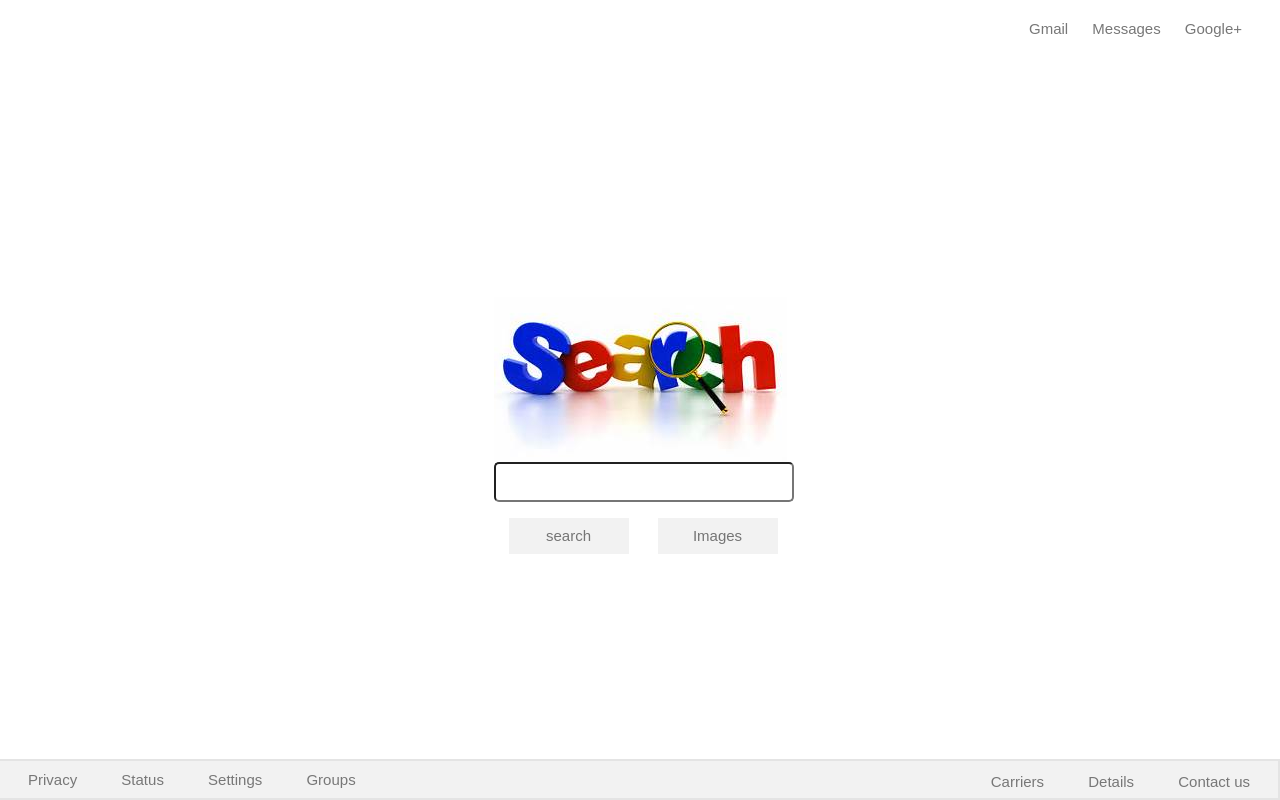
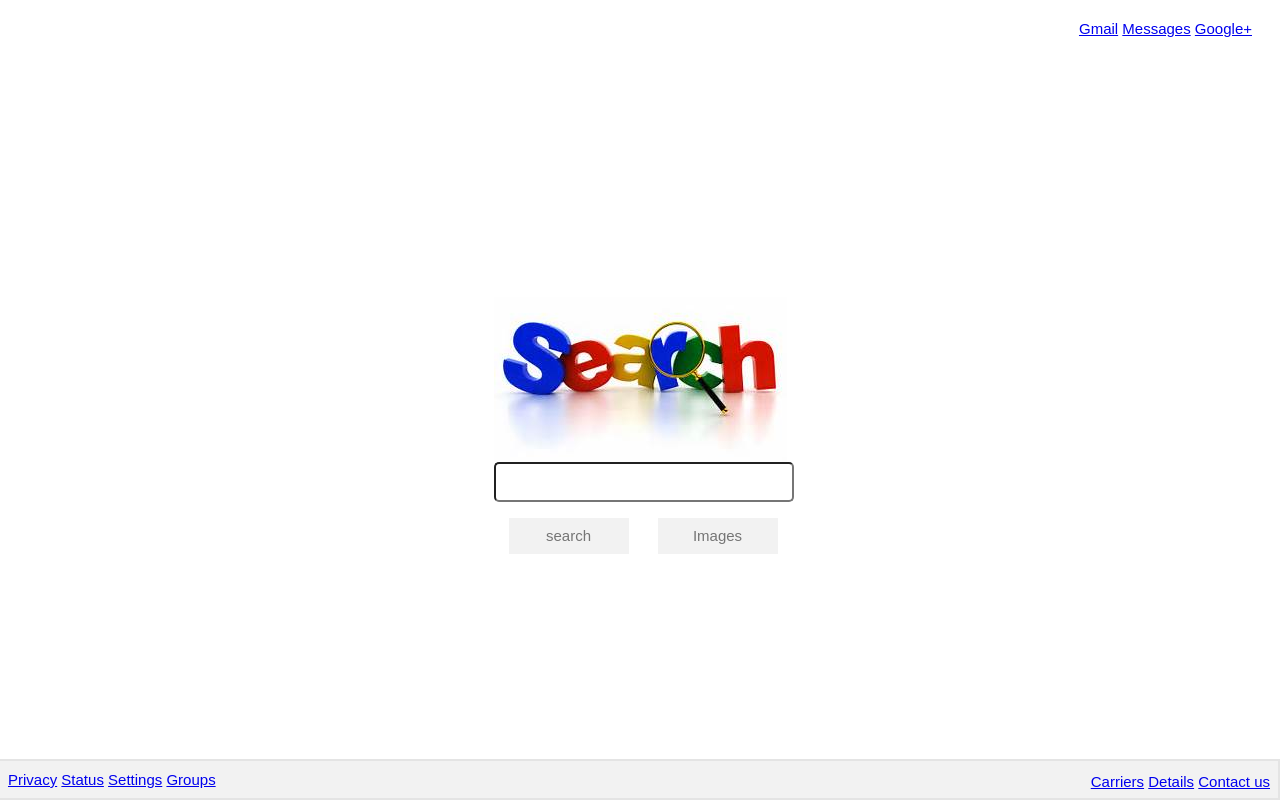
Before and after one commit to AnilSrinivasMuddineni/anilTrainingProject, a plain HTML site: page anil.html in a window 1280 px wide. Drawn offline with Linux system fonts and the light colour scheme.

Commit message:
Update anil.html

```diff
--- a/anil.html
+++ b/anil.html
@@ -72,9 +72,9 @@
             var head2 = document.getElementById('head2');
             var head3 = document.getElementById('head3');
             head.style.margin = "20px";
-            setColorMargin(head1, 10, 777, "none");
-            setColorMargin(head2, 10, 777, "none");
-            setColorMargin(head3, 10, 777, "none");
+            //setColorMargin(head1, 10, 777, "none");
+            //setColorMargin(head2, 10, 777, "none");
+            //setColorMargin(head3, 10, 777, "none");
             var foot = document.getElementById('foot');
             foot.style.bottom = "0px";
             var foot1 = document.getElementById('foot1');
@@ -102,13 +102,15 @@
             var foot5 = document.getElementById('foot5');
             var foot6 = document.getElementById('foot6');
             var foot7 = document.getElementById('foot7');
-            setColorMargin(foot1, 20, 777, "none");
-            setColorMargin(foot2, 20, 777, "none");
-            setColorMargin(foot3, 20, 777, "none");
-            setColorMargin(foot4, 20, 777, "none");
-            setColorMargin(foot5, 20, 777, "none");
-            setColorMargin(foot6, 20, 777, "none");
-            setColorMargin(foot7, 20, 777, "none");
+
+
+            //setColorMargin(foot1, 20, 777, "none");
+            //setColorMargin(foot2, 20, 777, "none");
+            //setColorMargin(foot3, 20, 777, "none");
+            //setColorMargin(foot4, 20, 777, "none");
+            //setColorMargin(foot5, 20, 777, "none");
+            //setColorMargin(foot6, 20, 777, "none");
+            //setColorMargin(foot7, 20, 777, "none");
             function setColorMargin(element, margin, color, textDecoration) {
                 element.style.margin = margin + "px";
                 element.style.color = "#" + color;
@@ -145,11 +147,16 @@
             //setMouse(head2, "mouseout",eventHandler1);
             //setMouse(head3, "mouseover", eventHandler);
             //setMouse(head3, "mouseout",eventHandler1);
-            setMouse(searchBar, "mouseover", eventHandler2);
-            setMouse(searchImage, "mouseover",eventHandler2);
+            //setMouse(searchBar, "mouseover", eventHandler2);
+            //setMouse(searchImage, "mouseover",eventHandler2);
             setMouse(searchImage, "mouseout", eventHandler3);
-            setMouse(searchButton, "mouseover", eventHandler2);
+            //setMouse(searchButton, "mouseover", eventHandler2);
             setMouse(searchButton, "mouseout",eventHandler3);
+		var search= [searchBar,searchImage,searchButton];
+		   search.forEach(sch);
+		function sch(element) {
+		   setMoouse(element,"mouseover",eventHandler2);
+		}
 
              function eventHandler2(event) {
                 event.target.style.border = "1px solid #000000";
@@ -167,6 +174,11 @@
 			function mout(element) {
 				setMouse(element,"mouseout",eventHandler1);
 			}
+		 farr.forEach(stl);
+		function stl(element) {
+		     setColorMargin(element, 20, 777, "none");
+
+		}
 
         }
         window.onload = function() {
```
